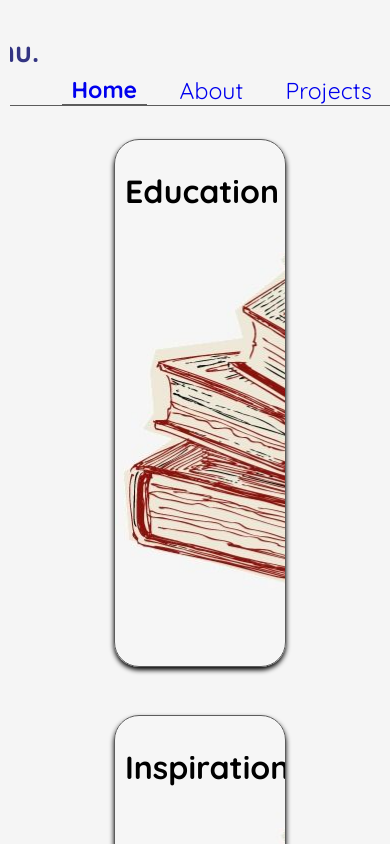
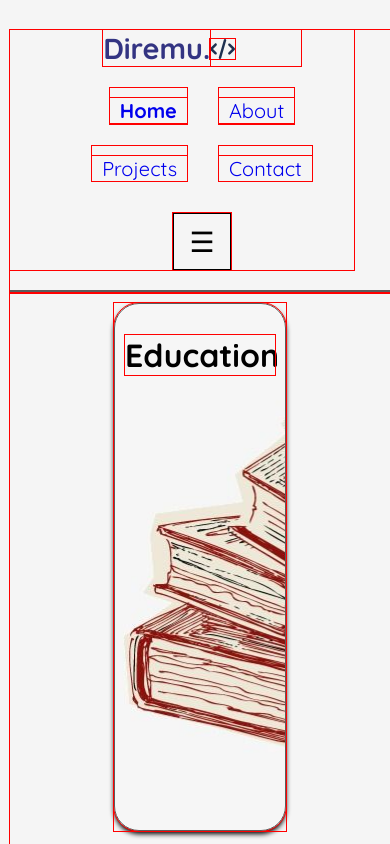
Before and after one commit to diremu/portfolio-website, a React (Create React App) app: page /about in a window 390 px wide. Shown: the top 844 px of the page. Built offline with nearby package versions, Linux system fonts and the light colour scheme.

Commit message:
completed the tablet navbar

```diff
--- a/public/index.html
+++ b/public/index.html
@@ -10,35 +10,11 @@
       content="Web site created using create-react-app"
     />
     <link rel="apple-touch-icon" href="%PUBLIC_URL%/code.png" />
-    <!--
-      manifest.json provides metadata used when your web app is installed on a
-      user's mobile device or desktop. See https://developers.google.com/web/fundamentals/web-app-manifest/
-    -->
     <link rel="manifest" href="%PUBLIC_URL%/manifest.json" />
-    <!--
-      Notice the use of %PUBLIC_URL% in the tags above.
-      It will be replaced with the URL of the `public` folder during the build.
-      Only files inside the `public` folder can be referenced from the HTML.
-
-      Unlike "/favicon.ico" or "favicon.ico", "%PUBLIC_URL%/favicon.ico" will
-      work correctly both with client-side routing and a non-root public URL.
-      Learn how to configure a non-root public URL by running `npm run build`.
-    -->
     <title>Diremu's Portfolio</title>
   </head>
   <body>
     <noscript>You need to enable JavaScript to run this app.</noscript>
     <div id="root"></div>
-    <a></a>
-    <!--
-      This HTML file is a template.
-      If you open it directly in the browser, you will see an empty page.
-
-      You can add webfonts, meta tags, or analytics to this file.
-      The build step will place the bundled scripts into the <body> tag.
-
-      To begin the development, run `npm start` or `yarn start`.
-      To create a production bundle, use `npm run build` or `yarn build`.
-    -->
   </body>
 </html>
--- a/src/Home/Home.js
+++ b/src/Home/Home.js
@@ -7,20 +7,18 @@ export default function Home() {
     const [ref, inView] = useInView({triggerOnce: true,})
     document.addEventListener('DOMContentLoaded',function () {
         const textElement = document.getElementById('home-head')
-        const textContent = textElement.innerText
-        const letters = textContent.split('')
-
+        const textBody = textElement.textContent.trim()
+        const letters = textBody.split("")
         textElement.textContent = '';
         letters.forEach((letter, index) => {
             const span = document.createElement('span');
             span.textContent = letter;
-            span.className = "";
             span.style.transitionDelay = `${index * 120}ms`;
             textElement.appendChild(span)
         })
         setTimeout(() => {
             textElement.style.transform = 'translateY(0%)';
-          }, 2)})
+          }, 0)})
     return (
         <>
             <Navbar />
--- a/src/Introduction/Introduction.css
+++ b/src/Introduction/Introduction.css
@@ -24,6 +24,7 @@ div>p {
     color: white;
     font-size: 1.5rem;
     border-radius: 10px;
+    transition: background-color .8s;
 }
 
 #explore-link a:hover {
--- a/src/components/Navbar/Navbar.css
+++ b/src/components/Navbar/Navbar.css
@@ -1,5 +1,5 @@
 * {
-    /* outline: 1px solid red;   */
+    outline: 1px solid red;
 }
 
 nav {
@@ -124,12 +124,31 @@ nav ul li:last-child {
     border-bottom: 3px solid var(--b-color);
 }
 
+#tablet ul li {
+    display: none;
+    position: absolute;
+    overflow: hidden;
+}
+
+#tablet ul li:first-child {
+    display:inline;
+    position: relative;
+    font-size: 4.25vw;
+    padding-top: 1.95%;
+}
+
+#tablet ul:first-child {
+    display: flex;
+    flex-direction: row;
+}
+
 #tablet ul {
     display: flex;
     flex-direction: row;
     flex-wrap: wrap;
     justify-content: center;
     gap: 2rem;
+    margin-bottom: 0;
 }
 
 #tablet a:visited {
@@ -156,3 +175,20 @@ nav ul li:last-child {
 .mobile a:visited{
     color: black;
 }
+
+.hidden {
+    position:absolute;
+    display: none;
+    overflow: hidden;
+}
+
+.visibleNav {
+    width: 16px;
+    height: auto;
+    font-size: 1.4em;
+    color: black;
+    border: 1.5px solid black;
+    padding: 10px 20px;
+    display: flex;
+    justify-content: center;
+}
--- a/src/components/Navbar/Navbar.js
+++ b/src/components/Navbar/Navbar.js
@@ -1,6 +1,13 @@
 import './Navbar.css'
 import Code from '../Images/code-solid.svg'
 import React, {useEffect, useState} from 'react'
+
+function dropdownMenu() {
+    // should have a toggle state
+    // should also create a div that dropdowns when the toggle part is on
+    // consists of mini-links that still use react-router
+    return console.log("Hello there")
+}
 
 const Navbar = () => {
     const [activeLink, setActiveLink] = useState(sessionStorage.getItem('activeLink') || 'home');
@@ -8,6 +15,15 @@ const Navbar = () => {
     useEffect(()=>{sessionStorage.setItem('activeLink',activeLink)},[activeLink]);
     // I now know what to do
     const [shrunk, setShrunk] = useState("")
+    window.addEventListener("DOMContentLoaded", () => {
+        if (window.innerWidth < 600) {
+            setShrunk("mobile")
+        } else if (window.innerWidth < 800) {
+            setShrunk("tablet")
+        } else {
+            setShrunk("normal")
+        }
+    })
     window.addEventListener("resize", () => {
         if (window.innerWidth < 600) {
             setShrunk("mobile")
@@ -35,7 +51,7 @@ const Navbar = () => {
                 <li className={activeLink === 'contact' ? "active" : ""}>
                     <a href="contact" onClick={()=> handleLinkClick("contact")}>Contact</a>
                     </li>
-                {/* <a href={`javascript:void(0)`} className={`${(shrunk === "tablet" || shrunk === "mobile") ? "visible" : "hidden" }`}>&#9776;</a>                 */}
+                <a href={`javascript:void(0)`} className={`${(shrunk === "tablet" || shrunk === "mobile") ? "visibleNav" : "hidden" }`} onClick={dropdownMenu} >&#9776;</a>
             </ul>
         </nav>
     )
```
